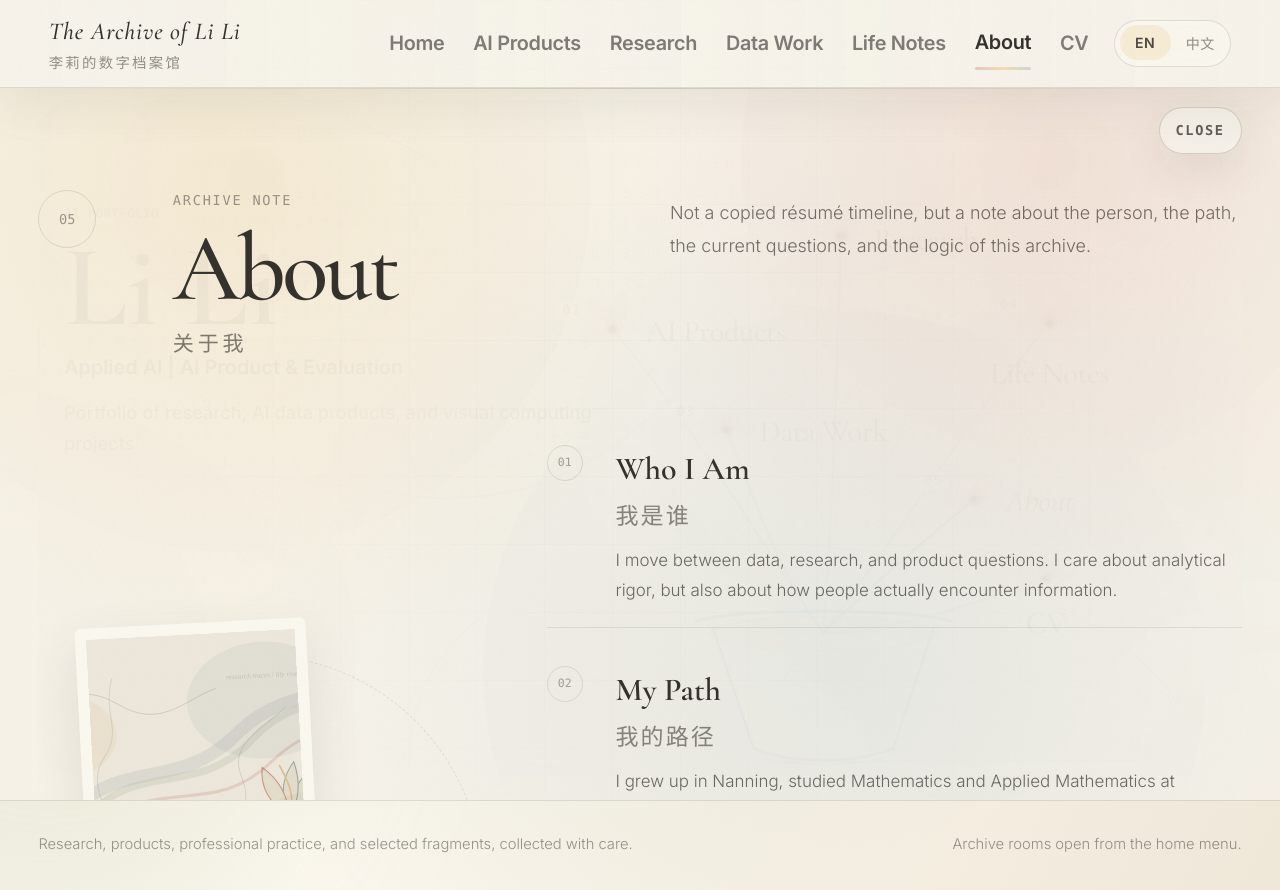
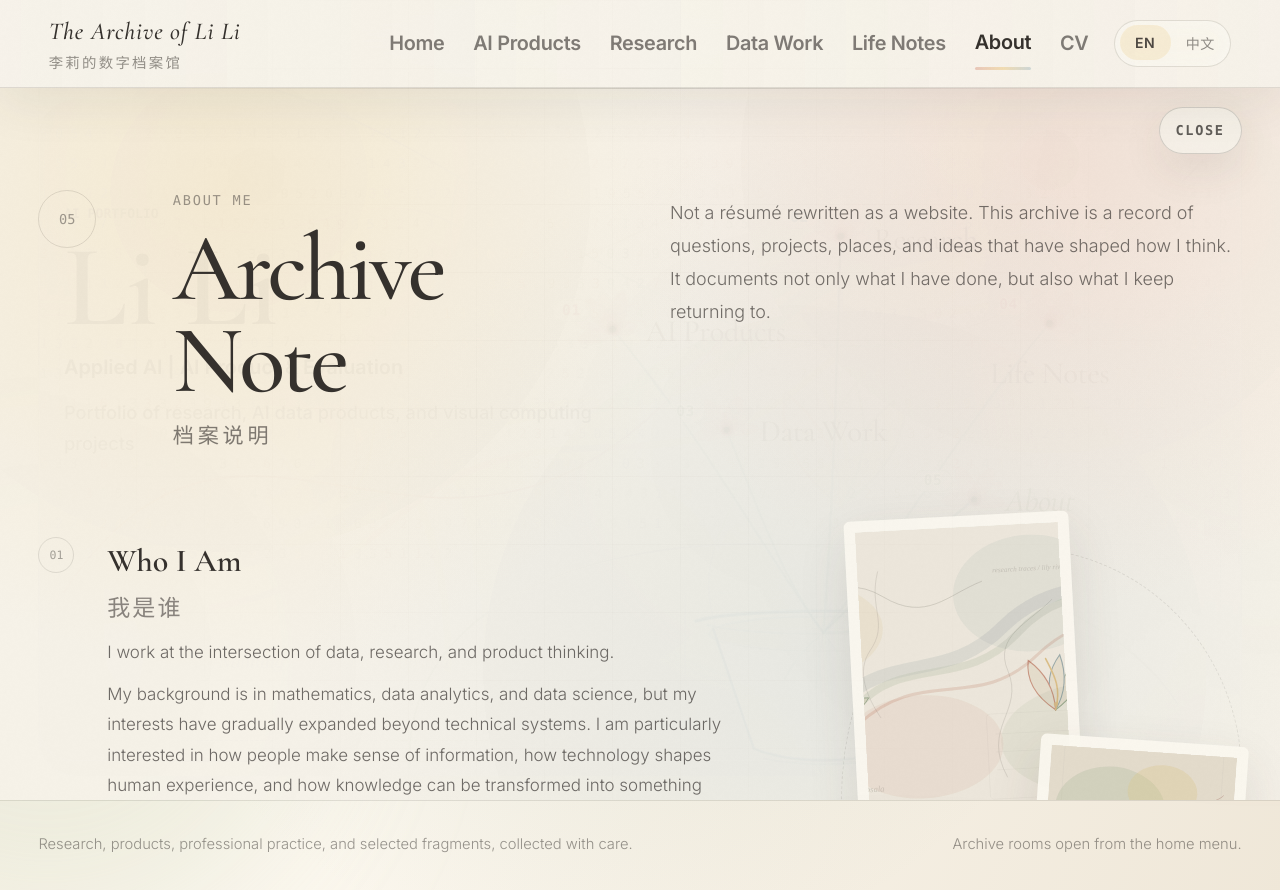
Before and after one commit to Leeli911/archive-of-li-li, a React (Vite) app: page / in a window 1280 px wide. Both pictures are taken after a click on the button "About". Shown: the top 890 px of the page. Built offline with nearby package versions, Linux system fonts and the light colour scheme.

Commit message:
Update about archive note

```diff
--- a/src/components/AboutSection.jsx
+++ b/src/components/AboutSection.jsx
@@ -24,15 +24,35 @@ function AboutSection({ language = "en" }) {
     <section id="about" className="archive-section about-section">
       <SectionIntro
         index="05"
-        eyebrow="Archive note / 档案说明"
-        title="About"
-        titleZh="关于我"
-        description="Not a copied résumé timeline, but a note about the person, the path, the current questions, and the logic of this archive."
-        descriptionZh="这不是简历时间轴的复制，而是一则关于人、路径、当下问题与档案馆逻辑的说明。"
+        eyebrow="About me / 关于我"
+        title="Archive Note"
+        titleZh="档案说明"
+        description="Not a résumé rewritten as a website. This archive is a record of questions, projects, places, and ideas that have shaped how I think. It documents not only what I have done, but also what I keep returning to."
+        descriptionZh="这不是把简历改写成网站，而是一份记录：问题、项目、地点与想法如何塑造我的思考方式。它记录的不只是我做过什么，也包括我不断回到哪些问题。"
         language={language}
       />
 
       <div className="about-layout">
+        <div className="about-notes">
+          {aboutArchive.map((note, index) => {
+            const copy = isZh ? note.textZh : note.text;
+            const paragraphs = Array.isArray(copy) ? copy : [copy];
+
+            return (
+              <article key={note.title}>
+                <span>0{index + 1}</span>
+                <div>
+                  <h3>{isZh ? note.titleZh : note.title}</h3>
+                  <p className="about-title-zh">{isZh ? note.title : note.titleZh}</p>
+                  {paragraphs.map((paragraph) => (
+                    <p key={paragraph}>{paragraph}</p>
+                  ))}
+                </div>
+              </article>
+            );
+          })}
+        </div>
+
         <div className="drawing-collage" aria-label="Original lily river archive visual system">
           <figure className="drawing drawing-one">
             <img src={publicAsset(archiveVisuals[0].src)} alt={archiveVisuals[0].alt} />
@@ -49,19 +69,6 @@ function AboutSection({ language = "en" }) {
               : "Original visual notes · lily, river, archive"}
           </p>
         </div>
-
-        <div className="about-notes">
-          {aboutArchive.map((note, index) => (
-            <article key={note.title}>
-              <span>0{index + 1}</span>
-              <div>
-                <h3>{isZh ? note.titleZh : note.title}</h3>
-                <p className="about-title-zh">{isZh ? note.title : note.titleZh}</p>
-                <p>{isZh ? note.textZh : note.text}</p>
-              </div>
-            </article>
-          ))}
-        </div>
       </div>
     </section>
   );
--- a/src/data/cv.js
+++ b/src/data/cv.js
@@ -2,33 +2,58 @@ export const aboutArchive = [
   {
     title: "Who I Am",
     titleZh: "我是谁",
-    text:
-      "I move between data, research, and product questions. I care about analytical rigor, but also about how people actually encounter information.",
-    textZh:
-      "我在数据、研究与产品问题之间工作。我重视分析的严谨，也关心人究竟如何接触、理解和使用信息。",
+    text: [
+      "I work at the intersection of data, research, and product thinking.",
+      "My background is in mathematics, data analytics, and data science, but my interests have gradually expanded beyond technical systems. I am particularly interested in how people make sense of information, how technology shapes human experience, and how knowledge can be transformed into something useful, understandable, and meaningful.",
+      "Across different projects, I often find myself drawn to the same activity: understanding complex systems and making them easier to navigate.",
+    ],
+    textZh: [
+      "我在数据、研究与产品思维的交叉处工作。",
+      "我的背景来自数学、数据分析与数据科学，但兴趣已经逐渐超出纯技术系统本身。我尤其关注人如何理解信息，技术如何塑造人的经验，以及知识如何被转化为有用、可理解、也有意义的东西。",
+      "在不同项目中，我常常被同一件事吸引：理解复杂系统，并让它们变得更容易被看见、判断和使用。",
+    ],
   },
   {
     title: "My Path",
     titleZh: "我的路径",
-    text:
-      "I grew up in Nanning, studied Mathematics and Applied Mathematics at Shanghai Maritime University, and completed a second degree in Accounting. After around five years in data analytics and business intelligence, I went to Uppsala University in Sweden for an MSc in Data Science.",
-    textZh:
-      "我出生并成长于南宁，本科就读于上海海事大学数学与应用数学专业，并修读会计学第二学位。之后有约五年数据分析与商业智能工作经历，后来前往瑞典乌普萨拉大学攻读数据科学硕士。",
+    text: [
+      "I grew up in Nanning, China, and studied Mathematics and Applied Mathematics at Shanghai Maritime University, alongside a second degree in Accounting.",
+      "After spending around five years working in data analytics and business intelligence, I moved to Sweden to pursue an MSc in Data Science at Uppsala University.",
+      "The move exposed me to different academic cultures, ways of living, and ways of thinking. It also shifted my interests from purely technical questions toward broader questions about people, technology, knowledge, and society.",
+    ],
+    textZh: [
+      "我出生并成长于中国南宁，本科就读于上海海事大学数学与应用数学专业，并同时修读会计学第二学位。",
+      "在数据分析与商业智能领域工作约五年后，我前往瑞典乌普萨拉大学攻读数据科学硕士。",
+      "这次迁移让我接触到不同的学术文化、生活方式与思考方式，也让我的兴趣从纯技术问题逐渐转向更宽的问题：人、技术、知识与社会之间如何相互影响。",
+    ],
   },
   {
     title: "What I Am Exploring Now",
     titleZh: "我现在探索什么",
-    text:
-      "AI products, research workflows, digital humanities, and research-driven product work.",
-    textZh: "AI 产品、研究工作流、数字人文，以及研究驱动型产品工作。",
+    text: [
+      "At the moment, I am exploring topics around AI products, research workflows, digital humanities, human-centred AI, and knowledge systems.",
+      "Rather than focusing on a single discipline, I am interested in the spaces between disciplines: where technology meets culture, where data meets human behaviour, and where research becomes practical tools that help people think, learn, and create.",
+      "Many of the projects collected here are small experiments within that broader exploration.",
+    ],
+    textZh: [
+      "目前，我正在探索 AI 产品、研究工作流、数字人文、以人为中心的 AI，以及知识系统相关的问题。",
+      "相比只停留在单一学科内部，我更感兴趣的是学科之间的空间：技术与文化相遇的地方，数据与人的行为相遇的地方，以及研究如何变成帮助人思考、学习和创造的实用工具。",
+      "这个网站中收集的许多项目，都是这一更大探索中的小型实验。",
+    ],
   },
   {
-    title: "How This Archive Works",
-    titleZh: "这个档案馆如何工作",
-    text:
-      "This site separates products, research, professional practice, and life fragments so each can remain legible on its own terms. It is designed to grow slowly, with public-facing proof points.",
-    textZh:
-      "这个网站将产品、研究、专业实践与生活片段分开展示，让它们各自以合适的方式被理解。它会缓慢生长，并保留可公开表达的成果线索。",
+    title: "About This Archive",
+    titleZh: "关于这个档案馆",
+    text: [
+      "This archive is organised into research, products, professional work, and life fragments.",
+      "The goal is not to present a polished narrative, but to preserve evidence of learning, curiosity, and long-term exploration.",
+      "Some projects are complete. Others are unfinished. All of them represent genuine attempts to understand something a little better than before.",
+    ],
+    textZh: [
+      "这个档案馆被组织为研究、产品、专业工作与生活片段几个部分。",
+      "它的目标不是呈现一个过度打磨的单一叙事，而是保留学习、好奇心与长期探索的证据。",
+      "有些项目已经完成，有些仍未完成。它们共同代表的是一次次真实的尝试：比之前更好地理解某件事。",
+    ],
   },
 ];
 
--- a/src/index.css
+++ b/src/index.css
@@ -3033,9 +3033,9 @@ button {
 
 .about-layout {
   display: grid;
-  grid-template-columns: minmax(20rem, 0.78fr) minmax(0, 1.22fr);
+  grid-template-columns: minmax(0, 1.24fr) minmax(18rem, 0.76fr);
   gap: clamp(2rem, 5vw, 4.4rem);
-  align-items: center;
+  align-items: start;
 }
 
 .drawing-collage {
@@ -3107,7 +3107,7 @@ button {
 
 .about-notes {
   display: grid;
-  gap: 1rem;
+  gap: 0.85rem;
 }
 
 .about-notes article {
```
